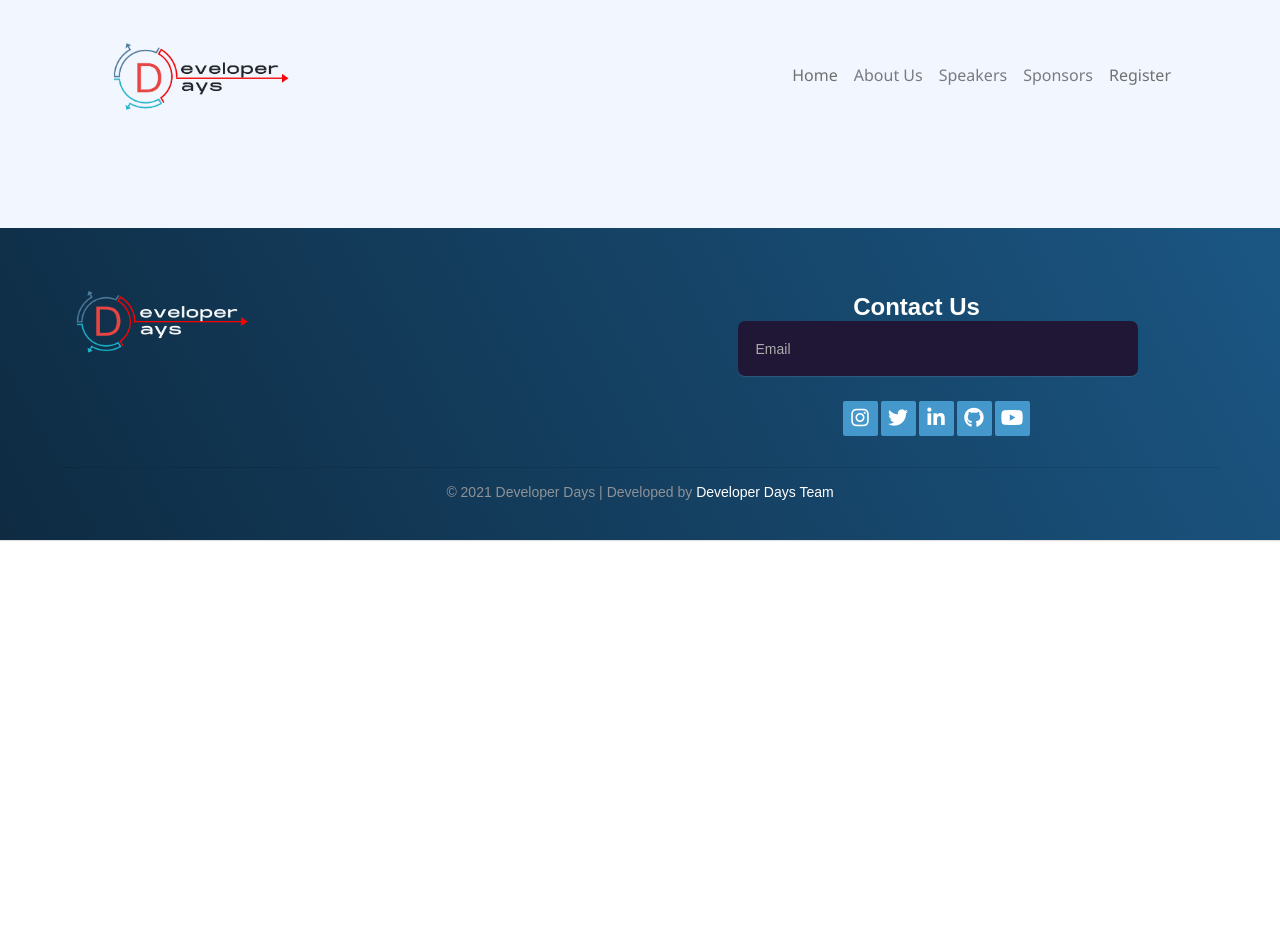
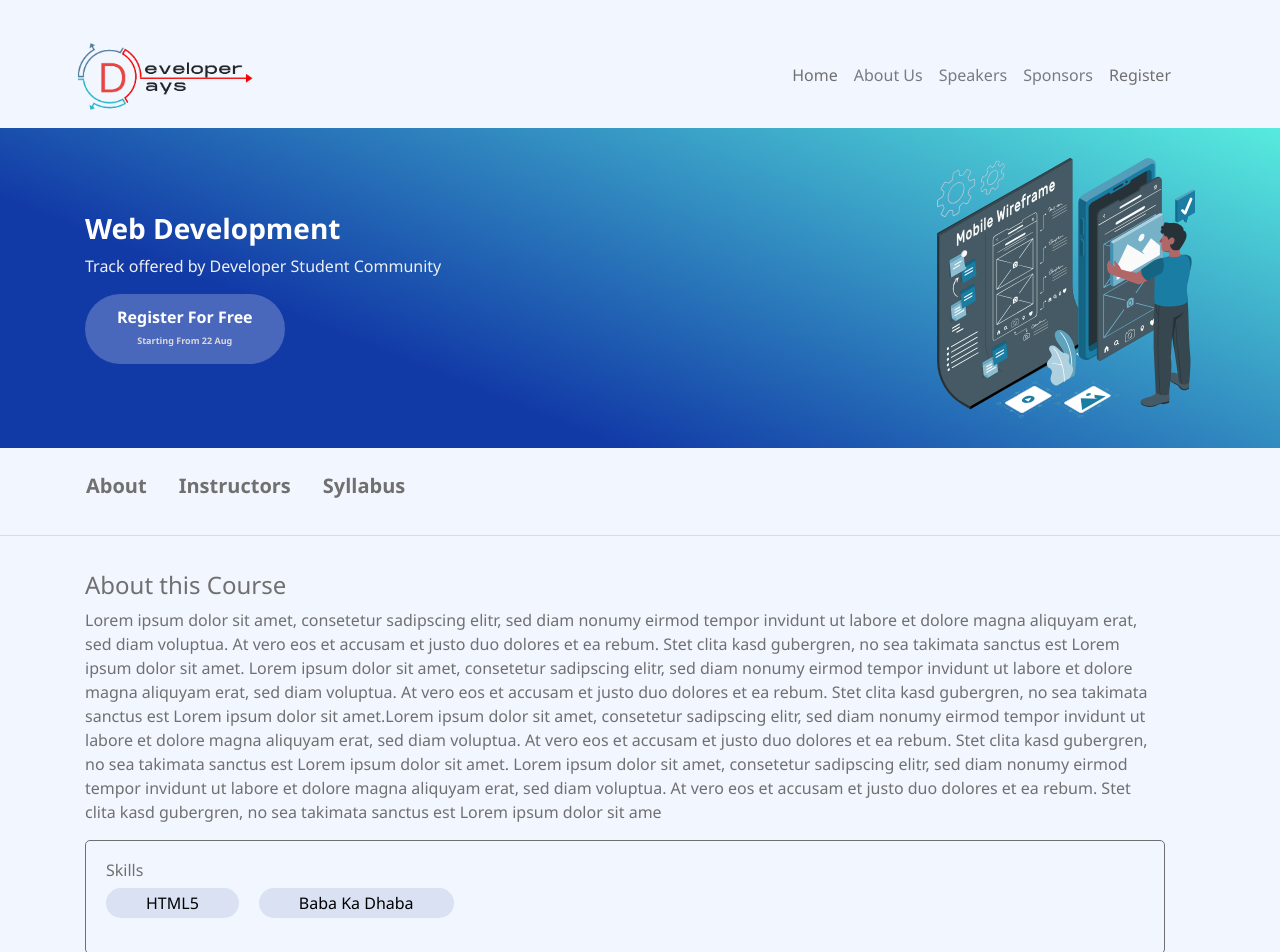
Before and after one commit to RahulKesharwani353/developerDays, a React (Create React App) app: page /track/0 in a window 1280 px wide. Shown: the top 952 px of the page. Before the commit the page ends 800 px from the top, so only its background shows below. Built offline with nearby package versions, Linux system fonts and the light colour scheme.

Commit message:
props added

```diff
--- a/src/App.css
+++ b/src/App.css
@@ -18,6 +18,7 @@ h5{
 }
 #navLogo{
   height: 80px;
+  margin-left: -18%;
 }
 .nav-item{
   color: rgba(112,112,112,1);
--- a/src/App.js
+++ b/src/App.js
@@ -9,16 +9,18 @@ import NavBar from './components/NavBar';
 import registrationTypeForm from './pages/registrationTypeForm';
 import Footer from './components/footer'
 import AboutTrack from './pages/AboutTrack';
+import ScrollToTop from './components/scrollToTop';
 function App() {
   return (
     <div className="App" >
       <Router>
       <NavBar/>
+      <ScrollToTop />
         <Switch>
           <Route path='/' exact component={Home}/>
           <Route path='/home' exact component={Home}/>
           <Route path='/register' exact component={registrationTypeForm}/>
-          <Route path='/UI' exact component={AboutTrack}/>
+          <Route path='/track/:track' exact component={AboutTrack}/>
         </Switch>
      </Router>
      <Footer />
--- a/src/components/Hero.js
+++ b/src/components/Hero.js
@@ -1,9 +1,9 @@
-import ui_logo from '../assets/images/UI_track.svg';
-import styl from '../components/css/abouttrack.module.css'
-import React from 'react';
-import { Col, Container, Row } from 'react-bootstrap';
+import ui_logo from "../assets/images/UI_track.svg";
+import styl from "../components/css/abouttrack.module.css";
+import React from "react";
+import { Col, Container, Row } from "react-bootstrap";
 
-const Hero = () => {
+const Hero = (props) => {
   return (
     <>
       <div
@@ -14,7 +14,7 @@ const Hero = () => {
         <Container>
           <Row className={styl.Hero}>
             <Col className={styl.HeroLeft} lg={6} md={6} xs={12}>
-                <h3 style={{fontWeight:'bold'}}>UI/UX Design</h3>
+              <h3 style={{ fontWeight: "bold" }}>{props.title}</h3>
               <p>Track offered by Developer Student Community</p>
               <button>
                 <a
--- a/src/components/SkillsEarn.js
+++ b/src/components/SkillsEarn.js
@@ -1,14 +1,22 @@
-import styl from '../components/css/abouttrack.module.css'
-import React from 'react';
+import styl from "../components/css/abouttrack.module.css";
+import React from "react";
 
-const SkillsEarn = () => {
+const SkillsEarn = (props) => {
+
   return (
     <div>
       <div className={styl.skillBox}>
         <h6>Skills</h6>
-                        <button>Skill 1</button>
-                        <button>Skill 1</button>
-                        <button>Skill 1</button>
+        {
+          props.skill.map(
+            (elem,index)=>{
+                const {skill} =elem;
+                return (
+                    <button key={index}>{skill}</button>
+                )
+            }
+          )
+      }
       </div>
     </div>
   );
--- a/src/components/Sponsors.js
+++ b/src/components/Sponsors.js
@@ -5,6 +5,8 @@ import s_css from '../components/css/sponsors.module.css'
 import sponsorsData from './data/sponsorsLogo'
 import gold from '../assets/images/gold.svg'
 const Sponsors = () => {
+
+    console.log(sponsorsData)
     return (
         <>
            <Container id="sponsors">
@@ -19,11 +21,11 @@ const Sponsors = () => {
             <br/>
             <Row>
             {
-                sponsorsData.map((elem)=>{
+                sponsorsData.map((elem,index)=>{
                     const {images,ref} =elem;
                     return(
-                        <Col lg={3} xs={6} md={3} className={s_css.sponsorsLogo}>
-                   <a href={ref} target="_blank" rel="noreferrer"><img src={images} alt=".xyz logo"/></a>
+                        <Col lg={3} xs={6} md={3} className={s_css.sponsorsLogo} key={index}>
+                   <a href={ref} target="_blank" rel="noreferrer"><img src={images} alt="sponsor logo"/></a>
                 </Col>
                     )
                 })
--- a/src/components/Structure.js
+++ b/src/components/Structure.js
@@ -21,10 +21,10 @@ const Structure = () => {
                     <Col style={{display: 'flex', justifyContent: 'center'}}>
                     <div className="struct-card1">
                        <div className ="struct-cardContain">
-                       <img src={web} alt="mobile dev"/>
+                       <img src={web} alt="WEB dev"/>
                        <h4>Web<br></br>Development</h4>
                        <p>Full Stack</p>
-                       <button>  <Link to="/register" style={{color:'white', textDecoration:'none'}}>Register</Link></button>
+                       <button>  <Link to="/track/0" style={{color:'white', textDecoration:'none'}}>Learn More</Link></button>
                        </div>
 
                     </div>
@@ -33,11 +33,11 @@ const Structure = () => {
                     <Col style={{display: 'flex', justifyContent: 'center'}}>
                     <div className="struct-card2">
                        <div className ="struct-cardContain">
-                       <img src={ui} alt="mobile dev"/>
+                       <img src={ui} alt="UIUX dev"/>
                        <h4>UI/UX<br/>Designing</h4>
                        <p>Adobe XD, Figma</p>
                        <button><a href ="#Register" style={{textDecoration:'none', color:'white'}}>
-                       <Link to="/register" style={{color:'white', textDecoration:'none'}}>Register</Link>
+                       <Link to="/track/1" style={{color:'white', textDecoration:'none'}}>Learn More</Link>
                            </a></button>
                        </div>
 
@@ -50,7 +50,7 @@ const Structure = () => {
                        <img src={android} alt="mobile dev"/>
                        <h4>Android<br></br>Development</h4>
                        <p>Kotlin, Firebase</p>
-                       <button> <Link to="/register" style={{color:'white', textDecoration:'none'}}>Register</Link></button>
+                       <button> <Link to="/track/2" style={{color:'white', textDecoration:'none'}}>Learn More</Link></button>
                        </div>
 
                     </div>
--- a/src/components/TrackDetail.js
+++ b/src/components/TrackDetail.js
@@ -2,7 +2,7 @@ import React from 'react';
 import { Container, Row,Col } from 'react-bootstrap';
 import SkillsEarn from './SkillsEarn';
 
-const TrackDetail = () => {
+const TrackDetail = (props) => {
     return (
         <div>
                    <Container style={{marginTop:'35px'}}>
@@ -10,7 +10,7 @@ const TrackDetail = () => {
                 <Col style={{marginRight:'30px'}}>
                     <h4>About this Course</h4>
                     <p>Lorem ipsum dolor sit amet, consetetur sadipscing elitr, sed diam nonumy eirmod tempor invidunt ut labore et dolore magna aliquyam erat, sed diam voluptua. At vero eos et accusam et justo duo dolores et ea rebum. Stet clita kasd gubergren, no sea takimata sanctus est Lorem ipsum dolor sit amet. Lorem ipsum dolor sit amet, consetetur sadipscing elitr, sed diam nonumy eirmod tempor invidunt ut labore et dolore magna aliquyam erat, sed diam voluptua. At vero eos et accusam et justo duo dolores et ea rebum. Stet clita kasd gubergren, no sea takimata sanctus est Lorem ipsum dolor sit amet.Lorem ipsum dolor sit amet, consetetur sadipscing elitr, sed diam nonumy eirmod tempor invidunt ut labore et dolore magna aliquyam erat, sed diam voluptua. At vero eos et accusam et justo duo dolores et ea rebum. Stet clita kasd gubergren, no sea takimata sanctus est Lorem ipsum dolor sit amet. Lorem ipsum dolor sit amet, consetetur sadipscing elitr, sed diam nonumy eirmod tempor invidunt ut labore et dolore magna aliquyam erat, sed diam voluptua. At vero eos et accusam et justo duo dolores et ea rebum. Stet clita kasd gubergren, no sea takimata sanctus est Lorem ipsum dolor sit ame</p>
-                    <SkillsEarn />
+                    <SkillsEarn skill= {props.SkillData} />
                 </Col>
                 {/* <Col lg={4}>
                     <h4>Perks(Kuch aur heading kr lena)</h4>
--- a/src/components/css/sponsors.module.css
+++ b/src/components/css/sponsors.module.css
@@ -1,5 +1,6 @@
 .sponsorsLogo img{
     width: 60%;
+    margin-top: 20%;
   object-fit:contain;
 }
 .sponsorsLogo img:hover{
--- /dev/null
+++ b/src/components/data/aboutTrackData.js
@@ -0,0 +1,37 @@
+import KUGLogo from '../../assets/images/KUG_logo_white_tranparent.png'
+import MozLogo from '../../assets/images/moxDurg.png'
+import DSClogo from '../../assets/images/dcslogo.png'
+
+const Track=[
+  {
+      title: "Web Development",
+      org: MozLogo,
+      skills_data:[{
+          skill:"HTML5"
+      },
+      {
+          skill:"Baba Ka Dhaba"
+      }]
+  },
+  {
+      title: "UI/UX Designing",
+      org: DSClogo,
+      skills_data:[{
+          skill:"HTML5"
+      },
+      {
+          skill:"Baba Ka Dhaba"
+      }]
+  },
+  {
+      title: "Android Development",
+      org: KUGLogo,
+      skills_data:[{
+          skill:"Kotlin"
+      },
+      {
+          skill:"Firebase"
+      }]
+  }
+];
+export default Track;
--- /dev/null
+++ b/src/components/scrollToTop.js
@@ -0,0 +1,12 @@
+import { useEffect } from "react";
+import { useLocation } from "react-router-dom";
+
+export default function ScrollToTop() {
+  const { pathname } = useLocation();
+
+  useEffect(() => {
+    window.scrollTo(0, 0);
+  }, [pathname]);
+
+  return null;
+}
--- a/src/pages/AboutTrack.js
+++ b/src/pages/AboutTrack.js
@@ -6,10 +6,21 @@ import Speakers from '../components/speakers'
 import Hero from '../components/Hero';
 import TrackDetail from '../components/TrackDetail';
 import WeekDetails from '../components/weekDetails';
-const AboutTrack = () => {
+import { withRouter } from 'react-router';
+import Track from '../components/data/aboutTrackData';
+
+
+
+// function getIndex(props) {
+//   return this.props.match.params.track
+// }
+
+const AboutTrack = (props) => {
+
+  var index = props.match.params.track
     return (
       <>
-      <Hero />
+      <Hero title={Track[index].title} />
         <Container>
             <Row>
             <Nav activeKey="/home">
@@ -28,11 +39,11 @@ const AboutTrack = () => {
             </Row>
         </Container>
         <hr />
-        <TrackDetail/>
+        <TrackDetail SkillData={Track[index].skills_data}  />
         <br/>
         <Container>
             <h4>Offered By</h4>
-            <img src={dsc} style={{height:'80px'}} alt="dsc"/>
+            <img src={Track[index].org} style={{height:'80px'}} alt="dsc"/>
         </Container>
         <Speakers/>
         <hr/>
@@ -41,4 +52,4 @@ const AboutTrack = () => {
     );
 };
 
-export default AboutTrack;
+export default withRouter(AboutTrack);
```
Lines whose indentation alone changed are shown as unchanged.
